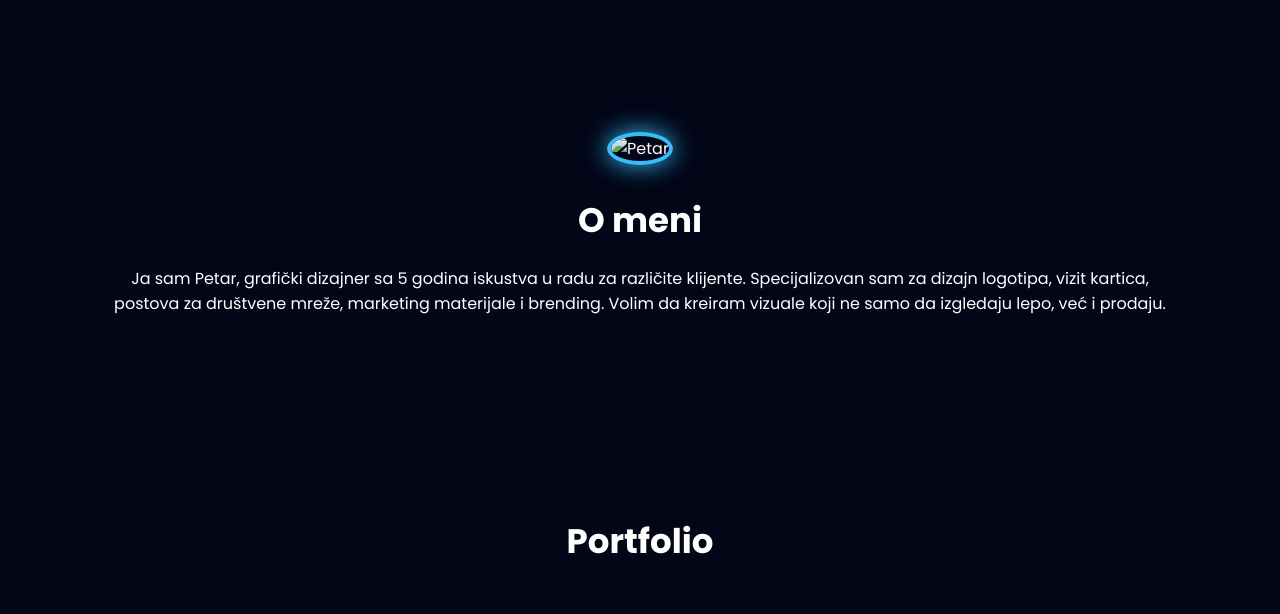
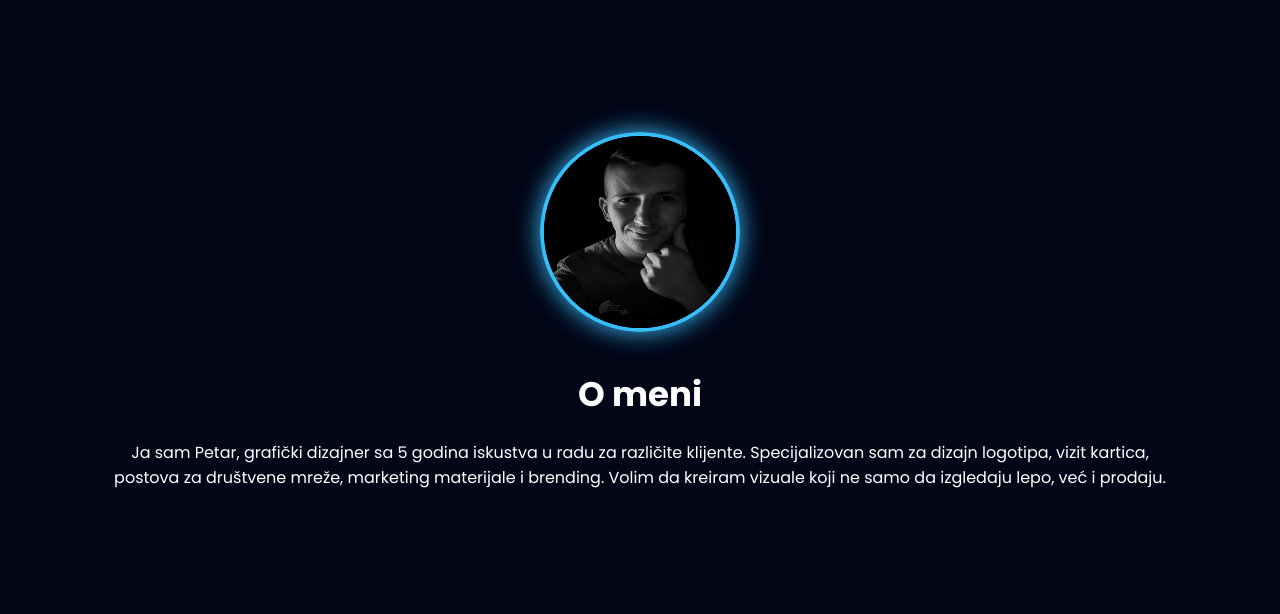
Before and after one commit to petardizajn/petardizajn, a plain HTML site: page index.html in a window 1280 px wide. Shown: the part 1340-1954 px from the top of the page. Drawn offline with Linux system fonts and the light colour scheme.

Commit message:
Update index.html

```diff
--- a/index.html
+++ b/index.html
@@ -86,7 +86,7 @@ footer{padding:25px;text-align:center;background:#010409;color:#64748b;margin-to
 </section>
 
 <section id="about">
-<img src="Portfolio websajt/slike/15811.png" alt="Petar" class="about-img">
+<img src="15811.png" alt="Petar" class="about-img">
 <h2>O meni</h2>
 <p>Ja sam Petar, grafički dizajner sa 5 godina iskustva u radu za različite klijente. Specijalizovan sam za dizajn logotipa, vizit kartica, postova za društvene mreže, marketing materijale i brending. Volim da kreiram vizuale koji ne samo da izgledaju lepo, već i prodaju.</p>
 </section>
```
